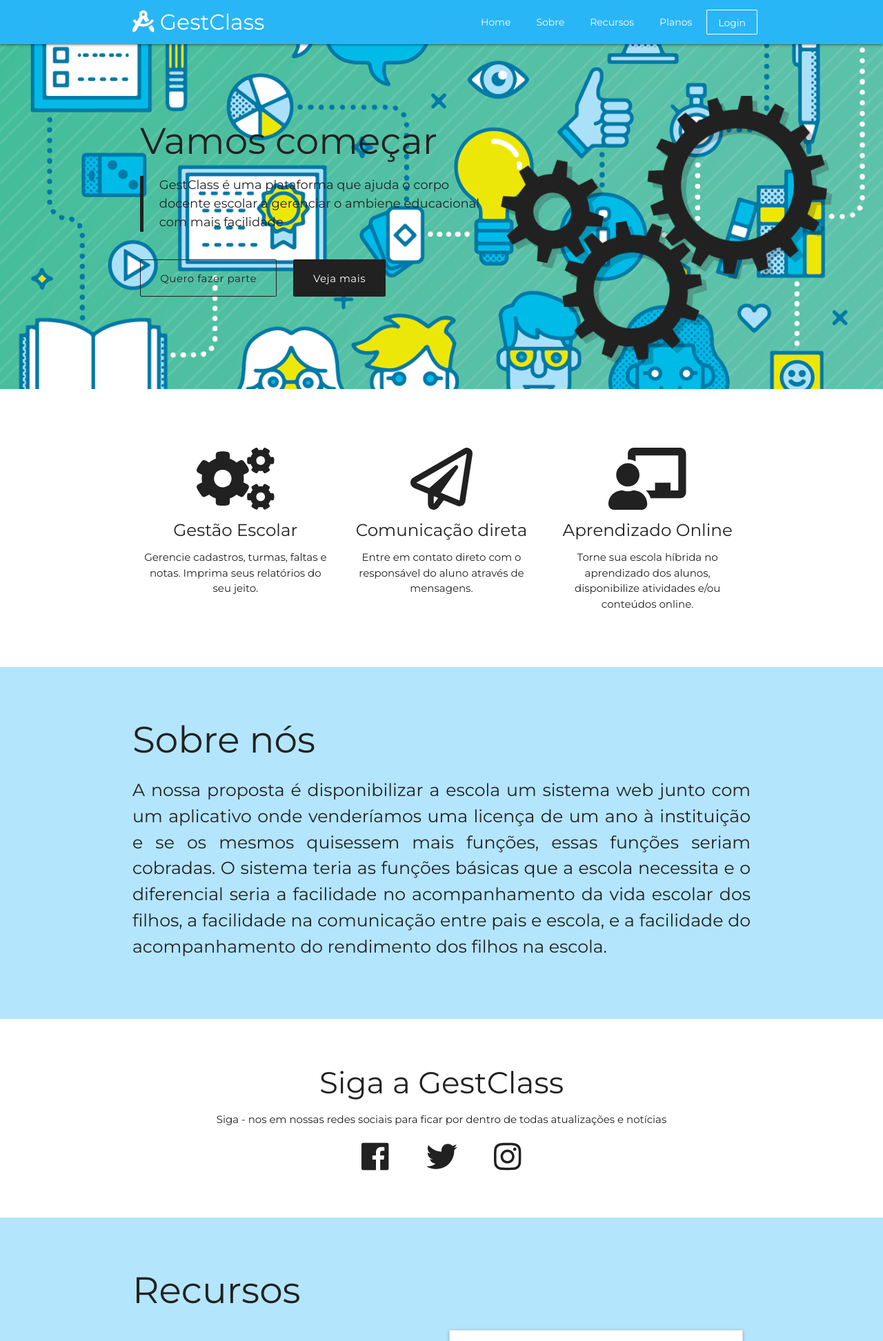
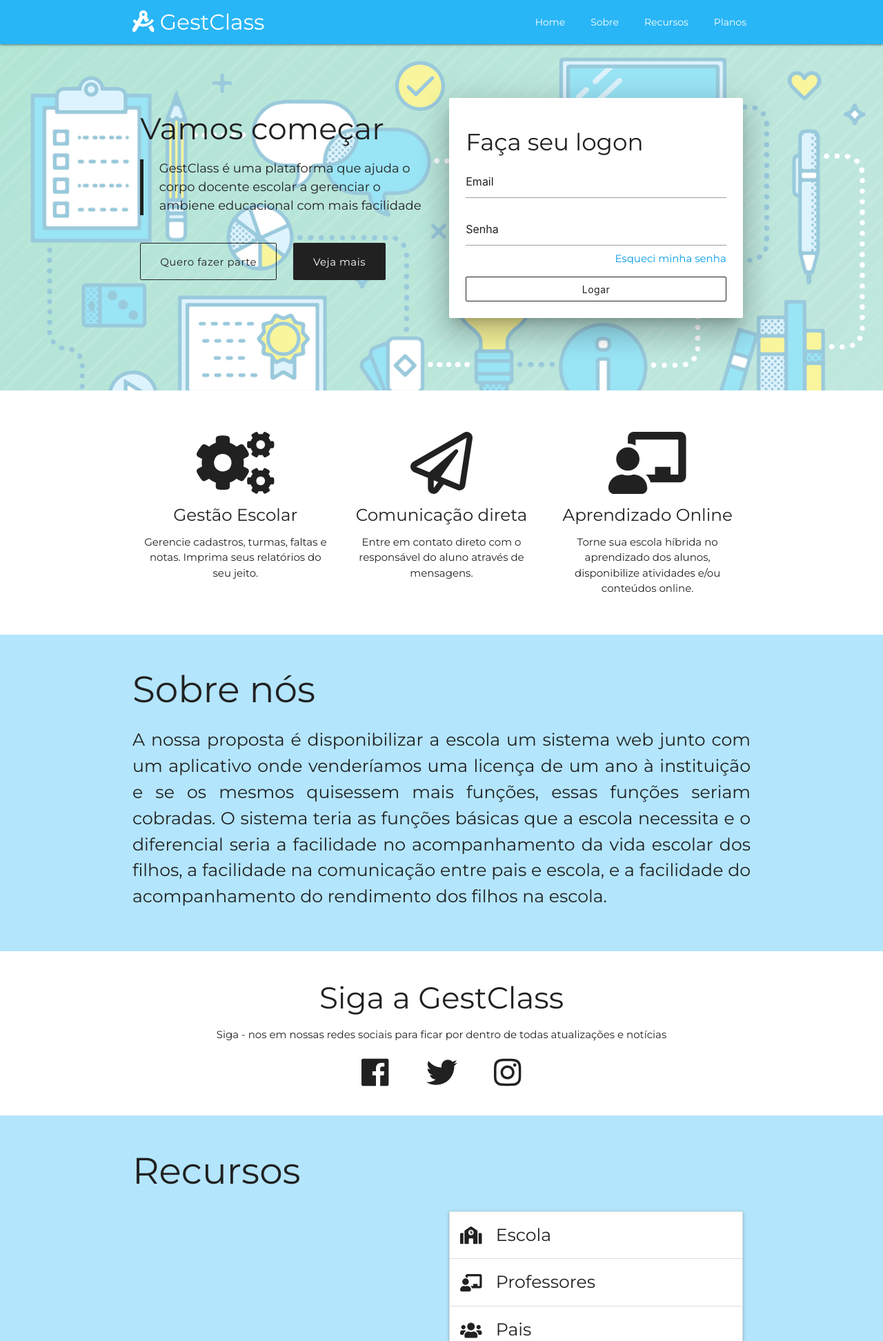
Before and after one commit to GestClass/GestClass-web, a PHP site: page / in a window 1280 px wide. Shown: the top 1944 px of the page at 69% size. Run offline with PHP 8.4, Linux system fonts and the light colour scheme; some libraries are stand-ins or nearby versions.

Commit message:
Otavio: alteraçao da home, adicionado form de login

```diff
--- a/css/default.css
+++ b/css/default.css
@@ -4,6 +4,9 @@
   margin: 0;
   padding: 0;
   font-family: 'Montserrat', sans-serif !important;
+}
+.btn-flat{
+    transition: 0.2s;
 }
 .btn-flat:focus{
     background-color: transparent;
--- a/css/index.css
+++ b/css/index.css
@@ -1,18 +1,27 @@
 body{
     overflow-x: hidden;
 }
-.secao{
-    padding: 40px 0;
+
+.sectionHome{
+    display: block;
+    position: relative;
+    padding: 70px 0;
 }
-.slider .slides {
-    background-color: transparent;
+
+.sectionHome::after{
+    background: url(../assets/img/s.png);
+    background-position: center top;
+    background-size: cover;
+    opacity: 0.4;
+    content: "";
+    top: 0;
+    left: 0;
+    bottom: 0;
+    right: 0;
+    position: absolute;
+    z-index: -1;
 }
-.slider .slides {
-    background-color: transparent;
-}
-.slides{
-    padding: 10vh 0;
-}
+
 .btn-flat{
     margin-right: -10px !important;
     transition: 0.2s;
@@ -21,10 +30,6 @@
     margin: 20px 20px 0 0 !important;
 }
 
-.btnLogin:hover{
-    background: #212121;
-    color: #fff;
-}
 .slides{
     padding: 10vh 0;
 }
@@ -87,53 +92,3 @@
     z-index: 5;
     cursor: pointer;
 }
-
-
-/* css for gear svg animation */
-.machine {
-  width: 60vmin;
-  fill: #212121; }
-
-.small-shadow, .medium-shadow, .large-shadow {
-  fill: rgba(0, 0, 0, 0.2); }
-
-.small {
-	animation: counter-rotation 4.5s infinite linear;
-    transform-origin: 100.136px 225.345px;
-}
-.small-shadow {
-	animation: counter-rotation 4.5s infinite linear;
-    transform-origin: 110.136px 235.345px;
-}
-.medium {
-	animation: rotation 6.75s infinite linear;
-    transform-origin: 254.675px 379.447px;
-}
-.medium-shadow {
-	animation: rotation 6.75s infinite linear;
-    transform-origin: 264.675px 389.447px;
-}
-.large {
-    animation: counter-rotation 9s infinite linear;
-    transform-origin: 461.37px 173.694px;
-}
-.large-shadow {
-	animation: counter-rotation 9s infinite linear;
-    transform-origin: 471.37px 183.694px;
-}
-@keyframes rotation {
-    from {
-        transform: rotate(0deg);
-    }
-    to   {
-        transform: rotate(359deg);
-    }
-}
-@keyframes counter-rotation {
-    from {
-        transform: rotate(359deg);
-    }
-    to   {
-        transform: rotate(0deg);
-    }
-}
--- a/index.php
+++ b/index.php
@@ -48,9 +48,6 @@
                             <li>
                                 <a href="#planos" class="btn-flat btnTextLight">Planos</a>
                             </li>
-                            <li>
-                                <a href="#" data-izimodal-open="#modalLogin" class="btn-flat btnLight trigger">Login</a>
-                            </li>
                         </ul>
                     </div>
                 </div>
@@ -69,20 +66,14 @@
             <li>
                 <a href="#planos" class="waves-effect waves-light">Planos</a>
             </li>
-            <li>
-                <a href="#" data-izimodal-open="#modalLogin" class="waves-effect waves-light trigger">Login</a>
-            </li>
         </ul>
     </header>
 
-    <div class="slider secao">
-        <ul class="slides">
-            <li>
-                <img src="./assets/img/s.png" class="lax" data-lax-opacity="0 0.3, 500 0" />
-                <div class="caption">
+    <div class="section sectionHome">
+        <div class="container">
             <div class="row grey-text text-darken-4 lax" data-lax-translate-y="0 0, 400 -50">
-                        <div class="col s12 m12 l7">
-                            <h2 class="hide-on-med-and-down">Vamos começar</h2>
+                <div class="col l6 hide-on-med-and-down">
+                    <h3>Vamos começar</h3>
                     <blockquote>
                         GestClass é uma plataforma que ajuda o corpo docente escolar a gerenciar o ambiene
                         educacional com mais facilidade
@@ -94,43 +85,28 @@
                         Veja mais
                     </a>
                 </div>
-                        <div class="col l5 center hide-on-med-and-down">
-                            <svg class="machine" xmlns="http://www.w3.org/2000/svg" x="0px" y="0px"
-                                viewBox="0 0 645 526">
-                                <defs />
-                                <g>
-                                    <path x="-173,694" y="-173,694" class="large-shadow"
-                                        d="M645 194v-21l-29-4c-1-10-3-19-6-28l25-14 -8-19 -28 7c-5-8-10-16-16-24L602 68l-15-15 -23 17c-7-6-15-11-24-16l7-28 -19-8 -14 25c-9-3-18-5-28-6L482 10h-21l-4 29c-10 1-19 3-28 6l-14-25 -19 8 7 28c-8 5-16 10-24 16l-23-17L341 68l17 23c-6 7-11 15-16 24l-28-7 -8 19 25 14c-3 9-5 18-6 28l-29 4v21l29 4c1 10 3 19 6 28l-25 14 8 19 28-7c5 8 10 16 16 24l-17 23 15 15 23-17c7 6 15 11 24 16l-7 28 19 8 14-25c9 3 18 5 28 6l4 29h21l4-29c10-1 19-3 28-6l14 25 19-8 -7-28c8-5 16-10 24-16l23 17 15-15 -17-23c6-7 11-15 16-24l28 7 8-19 -25-14c3-9 5-18 6-28L645 194zM471 294c-61 0-110-49-110-110S411 74 471 74s110 49 110 110S532 294 471 294z" />
-                                </g>
-                                <g>
-                                    <path x="-136,996" y="-136,996" class="medium-shadow"
-                                        d="M402 400v-21l-28-4c-1-10-4-19-7-28l23-17 -11-18L352 323c-6-8-13-14-20-20l11-26 -18-11 -17 23c-9-4-18-6-28-7l-4-28h-21l-4 28c-10 1-19 4-28 7l-17-23 -18 11 11 26c-8 6-14 13-20 20l-26-11 -11 18 23 17c-4 9-6 18-7 28l-28 4v21l28 4c1 10 4 19 7 28l-23 17 11 18 26-11c6 8 13 14 20 20l-11 26 18 11 17-23c9 4 18 6 28 7l4 28h21l4-28c10-1 19-4 28-7l17 23 18-11 -11-26c8-6 14-13 20-20l26 11 11-18 -23-17c4-9 6-18 7-28L402 400zM265 463c-41 0-74-33-74-74 0-41 33-74 74-74 41 0 74 33 74 74C338 430 305 463 265 463z" />
-                                </g>
-                                <g>
-                                    <path x="-100,136" y="-100,136" class="small-shadow"
-                                        d="M210 246v-21l-29-4c-2-10-6-18-11-26l18-23 -15-15 -23 18c-8-5-17-9-26-11l-4-29H100l-4 29c-10 2-18 6-26 11l-23-18 -15 15 18 23c-5 8-9 17-11 26L10 225v21l29 4c2 10 6 18 11 26l-18 23 15 15 23-18c8 5 17 9 26 11l4 29h21l4-29c10-2 18-6 26-11l23 18 15-15 -18-23c5-8 9-17 11-26L210 246zM110 272c-20 0-37-17-37-37s17-37 37-37c20 0 37 17 37 37S131 272 110 272z" />
-                                </g>
-                                <g>
-                                    <path x="-100,136" y="-100,136" class="small"
-                                        d="M200 236v-21l-29-4c-2-10-6-18-11-26l18-23 -15-15 -23 18c-8-5-17-9-26-11l-4-29H90l-4 29c-10 2-18 6-26 11l-23-18 -15 15 18 23c-5 8-9 17-11 26L0 215v21l29 4c2 10 6 18 11 26l-18 23 15 15 23-18c8 5 17 9 26 11l4 29h21l4-29c10-2 18-6 26-11l23 18 15-15 -18-23c5-8 9-17 11-26L200 236zM100 262c-20 0-37-17-37-37s17-37 37-37c20 0 37 17 37 37S121 262 100 262z" />
-                                </g>
-                                <g>
-                                    <path x="-173,694" y="-173,694" class="large"
-                                        d="M635 184v-21l-29-4c-1-10-3-19-6-28l25-14 -8-19 -28 7c-5-8-10-16-16-24L592 58l-15-15 -23 17c-7-6-15-11-24-16l7-28 -19-8 -14 25c-9-3-18-5-28-6L472 0h-21l-4 29c-10 1-19 3-28 6L405 9l-19 8 7 28c-8 5-16 10-24 16l-23-17L331 58l17 23c-6 7-11 15-16 24l-28-7 -8 19 25 14c-3 9-5 18-6 28l-29 4v21l29 4c1 10 3 19 6 28l-25 14 8 19 28-7c5 8 10 16 16 24l-17 23 15 15 23-17c7 6 15 11 24 16l-7 28 19 8 14-25c9 3 18 5 28 6l4 29h21l4-29c10-1 19-3 28-6l14 25 19-8 -7-28c8-5 16-10 24-16l23 17 15-15 -17-23c6-7 11-15 16-24l28 7 8-19 -25-14c3-9 5-18 6-28L635 184zM461 284c-61 0-110-49-110-110S401 64 461 64s110 49 110 110S522 284 461 284z" />
-                                </g>
-                                <g>
-                                    <path x="-136,996" y="-136,996" class="medium"
-                                        d="M392 390v-21l-28-4c-1-10-4-19-7-28l23-17 -11-18L342 313c-6-8-13-14-20-20l11-26 -18-11 -17 23c-9-4-18-6-28-7l-4-28h-21l-4 28c-10 1-19 4-28 7l-17-23 -18 11 11 26c-8 6-14 13-20 20l-26-11 -11 18 23 17c-4 9-6 18-7 28l-28 4v21l28 4c1 10 4 19 7 28l-23 17 11 18 26-11c6 8 13 14 20 20l-11 26 18 11 17-23c9 4 18 6 28 7l4 28h21l4-28c10-1 19-4 28-7l17 23 18-11 -11-26c8-6 14-13 20-20l26 11 11-18 -23-17c4-9 6-18 7-28L392 390zM255 453c-41 0-74-33-74-74 0-41 33-74 74-74 41 0 74 33 74 74C328 420 295 453 255 453z" />
-                                </g>
-                            </svg>
+                <div class="col l6 m8 s12 offset-m2">
+                    <div class="card-panel z-depth-5">
+                        <form class="" action="" method="post">
+                            <h4>Faça seu logon</h4>
+                            <div class="input-field">
+                                <input name="emailLogin" type="email" placeholder="Email" class="inputDark">
+                            </div>
+                            <div class="input-field right-align">
+                                <input name="senhaLogin" type="password" placeholder="Senha" class="inputDark">
+                                <a href="" class="linkAzul">Esqueci minha senha</a>
+                            </div>
+                                <button class="btn btn-flat waves-effect waves-light btnDark btnBlock" type="submit" name="action">
+                                    Logar
+                                </button>
+                        </form>
                     </div>
                 </div>
             </div>
-            </li>
-        </ul>
+        </div>
     </div>
 
-    <div class="secao center grey-text text-darken-4">
+    <div class="section center grey-text text-darken-4">
         <div class="container">
             <div class="row">
                 <div class="col s12 m12 l4">
@@ -172,7 +148,7 @@
         </div>
     </div>
 
-    <div class="scrollspy light-blue lighten-4 secao grey-text text-darken-4" id="sobre">
+    <div class="scrollspy light-blue lighten-4 section grey-text text-darken-4" id="sobre">
         <div class="container">
             <div class="row">
                 <h2>Sobre nós</h2>
@@ -188,7 +164,7 @@
         </div>
     </div>
 
-    <div class="scrollspy center secao">
+    <div class="scrollspy center section">
         <div class="container">
             <div class="row">
                 <div class="col s12 grey-text text-darken-4">
@@ -202,7 +178,7 @@
         </div>
     </div>
 
-    <div class="scrollspy light-blue lighten-4 secao grey-text text-darken-4" id="recursos">
+    <div class="scrollspy light-blue lighten-4 section grey-text text-darken-4" id="recursos">
         <div class="container">
             <div class="row">
                 <h2 class="">Recursos</h2>
@@ -226,7 +202,8 @@
                         </li>
                         <li>
                             <div class="collapsible-header flow-text">
-                                <i class="fas fa-chalkboard-teacher"></i><span class="titleCollapsible">Professores</span>
+                                <i class="fas fa-chalkboard-teacher"></i><span
+                                    class="titleCollapsible">Professores</span>
                             </div>
                             <div class="collapsible-body white">
                                 <ul>
@@ -244,7 +221,8 @@
                                 <ul>
                                     <li>Acesso ao boletim escolar</li>
                                     <li>Acessem sua frequência escolar</li>
-                                    <li>Possam ver o calendário escolar com as datas onde haverá ou não aula (reunião de pais, mestres, etc)
+                                    <li>Possam ver o calendário escolar com as datas onde haverá ou não aula (reunião de
+                                        pais, mestres, etc)
                                     </li>
                                     <li>Notificações da secretaria</li>
                                     <li>Urgências (advertências, anotações etc)</li>
@@ -260,7 +238,8 @@
                                     <li>Acesso ao boletim escolar</li>
                                     <li>Acessem a grade das matérias</li>
                                     <li>Acessem sua frequência escolar</li>
-                                    <li>Possam ver o calendário escolar com as datas onde haverá ou não aula (reunião de pais, mestres, etc)
+                                    <li>Possam ver o calendário escolar com as datas onde haverá ou não aula (reunião de
+                                        pais, mestres, etc)
                                     </li>
                                     <li>Notificações da secretaria</li>
                                 </ul>
@@ -315,7 +294,7 @@
         </div>
     </div>
 
-    <div class="scrollspy grey-text text-darken-4 secao" id="planos">
+    <div class="scrollspy grey-text text-darken-4 section" id="planos">
         <div class="container">
             <div class="row">
                 <h2>Planos</h2>
@@ -438,7 +417,8 @@
                         </div>
                         <div class="input-field right-align">
                             <input type="password" class="inputDark senhaLogin" name="senhaLogin" placeholder="Senha" />
-                            <span onclick="verSenha()" class="fa fa-fw fa-eye iconVerSenha btnVerSenha grey-text text-darken-4 right"></span>
+                            <span onclick="verSenha()"
+                                class="fa fa-fw fa-eye iconVerSenha btnVerSenha grey-text text-darken-4 right"></span>
                             <span class="helper-text red-text" id="spanSenha"></span>
                             <a href="recuperacaoSenha.php">Esqueci minha senha</a>
                         </div>
```
Also changed, not shown: banco/Banco_de_dados_GestClass.sql (+129 -52 lines), conexao.php (added), controller/cadastro.controller.php (added), model/cadastro.model.php (added). Lines whose indentation alone changed are shown as unchanged.
